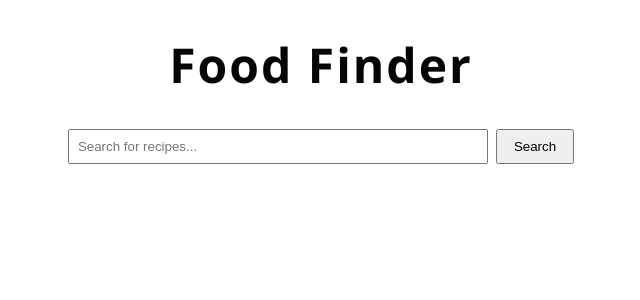
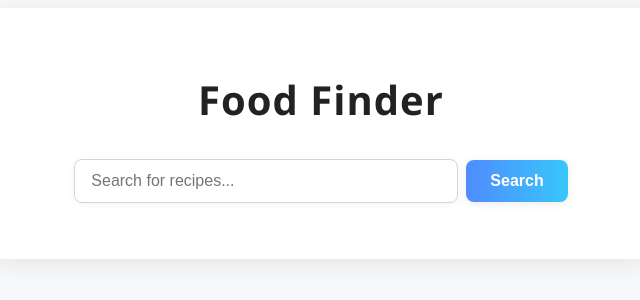
Before and after one commit to AntonRosenberg/food-finder, a React (Create React App) app: page / in a window 1280 px wide. Shown: the top 300 px of the page, without its empty margins (319-959 px from the left). Built offline with nearby package versions, Linux system fonts and the light colour scheme.

Commit message:
Update to a modern UI look

```diff
--- a/package.json
+++ b/package.json
@@ -9,6 +9,10 @@
     "eject": "react-scripts eject"
   },
   "dependencies": {
+    "@emotion/react": "^11.14.0",
+    "@emotion/styled": "^11.14.1",
+    "@mui/icons-material": "^7.2.0",
+    "@mui/material": "^7.2.0",
     "axios": "^1.10.0",
     "react": "^17.0.2",
     "react-dom": "^17.0.2",
--- a/src/App.css
+++ b/src/App.css
@@ -1,10 +1,23 @@
+body {
+    background: #f7f8fa;
+    font-family: 'Segoe UI', Arial, sans-serif;
+}
+
 .title {
     text-align: center;
-    font-size: 3rem;
-    font-weight: bold;
+    font-size: 2.5rem;
+    font-weight: 700;
     margin-top: 2rem;
     margin-bottom: 2rem;
-    color: #050505;
-    letter-spacing: 2px;
-    font-family: 'Segoe UI', Arial, sans-serif;
+    color: #222;
+    letter-spacing: 1px;
 }
+
+.app-container {
+    max-width: 600px;
+    margin: 0 auto;
+    background: #fff;
+    border-radius: 16px;
+    box-shadow: 0 4px 24px rgba(0,0,0,0.08);
+    padding: 2rem;
+}
--- a/src/App.tsx
+++ b/src/App.tsx
@@ -8,7 +8,7 @@ const App: React.FC = () => {
     const [searchClicked, setSearchClicked] = useState<boolean>(false);
 
     return (
-        <div>
+        <div className="app-container">
             <h1 className="title">Food Finder</h1>
             <SearchBar onSearch={(query) => {
                 setSearchQuery(query);
--- a/src/components/DownloadRecepieButton.tsx
+++ b/src/components/DownloadRecepieButton.tsx
@@ -35,7 +35,21 @@ ${recipe.instructions}
   };
 
   return (
-    <button onClick={handleDownload}>
+    <button
+      onClick={handleDownload}
+      style={{
+        padding: '0.6rem 1.2rem',
+        borderRadius: '8px',
+        border: 'none',
+        background: 'linear-gradient(90deg,#38c6fa,#4f8cff)',
+        color: '#fff',
+        fontWeight: 600,
+        fontSize: '1rem',
+        cursor: 'pointer',
+        marginTop: '0.5rem',
+        boxShadow: '0 2px 8px rgba(0,0,0,0.08)'
+      }}
+    >
       Download Recipe
     </button>
   );
--- a/src/components/SearchFunction/SearchBar.tsx
+++ b/src/components/SearchFunction/SearchBar.tsx
@@ -13,15 +13,37 @@ const SearchBar: React.FC<SearchBarProps> = ({ onSearch }) => {
     };
 
     return (
-        <form onSubmit={handleSubmit} style={{ marginBottom: '1rem', textAlign: 'center' }}>
+        <form onSubmit={handleSubmit} style={{ marginBottom: '1.5rem', textAlign: 'center' }}>
             <input
                 type="text"
                 value={query}
                 onChange={e => setQuery(e.target.value)}
                 placeholder="Search for recipes..."
-                style={{ padding: '0.5rem', width: '60%', maxWidth: '400px' }}
+                style={{
+                    padding: '0.75rem 1rem',
+                    width: '60%',
+                    maxWidth: '350px',
+                    borderRadius: '8px',
+                    border: '1px solid #d1d5db',
+                    fontSize: '1rem',
+                    marginRight: '0.5rem',
+                    boxShadow: '0 2px 8px rgba(0,0,0,0.04)'
+                }}
             />
-            <button type="submit" style={{ padding: '0.5rem 1rem', marginLeft: '0.5rem' }}>
+            <button
+                type="submit"
+                style={{
+                    padding: '0.75rem 1.5rem',
+                    borderRadius: '8px',
+                    border: 'none',
+                    background: 'linear-gradient(90deg,#4f8cff,#38c6fa)',
+                    color: '#fff',
+                    fontWeight: 600,
+                    fontSize: '1rem',
+                    cursor: 'pointer',
+                    boxShadow: '0 2px 8px rgba(0,0,0,0.08)'
+                }}
+            >
                 Search
             </button>
         </form>
```
